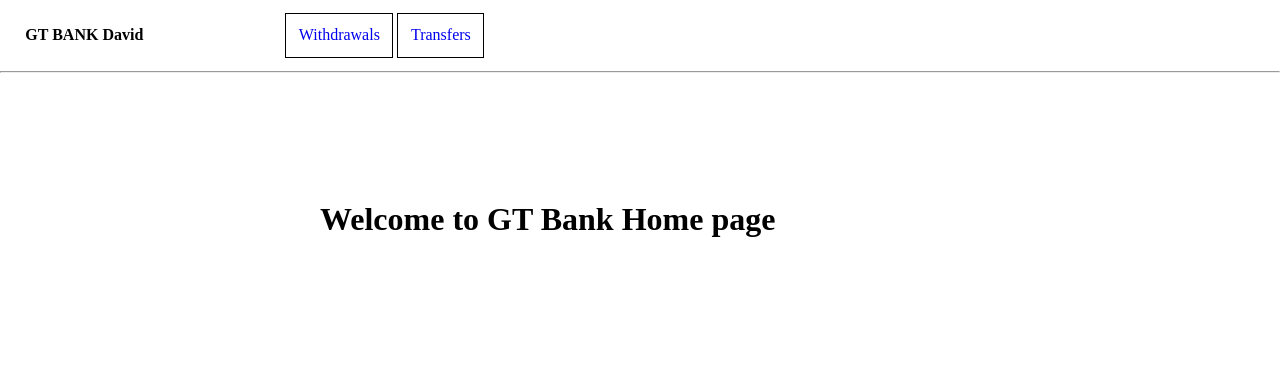
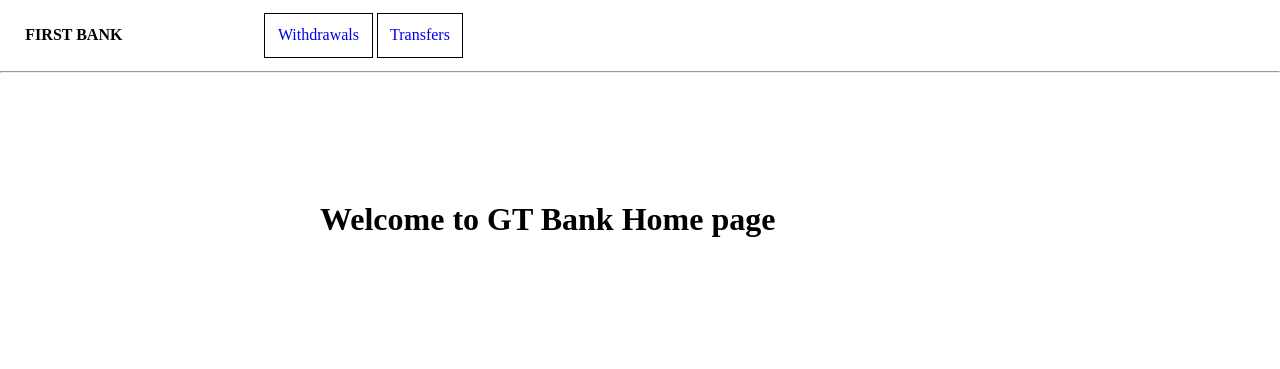
Before and after one commit to ike-njoku/git-tutorial, a plain HTML site: page index.html in a window 1280 px wide. Drawn offline with Linux system fonts and the light colour scheme.

Commit message:
changed bank name

```diff
--- a/index.html
+++ b/index.html
@@ -12,7 +12,7 @@
     <nav>
       <ul>
         <li id="logo">
-          <b> GT BANK David </b>
+          <b> FIRST BANK </b>
         </li>
         <li>
           <a href="#">Withdrawals</a>
```
